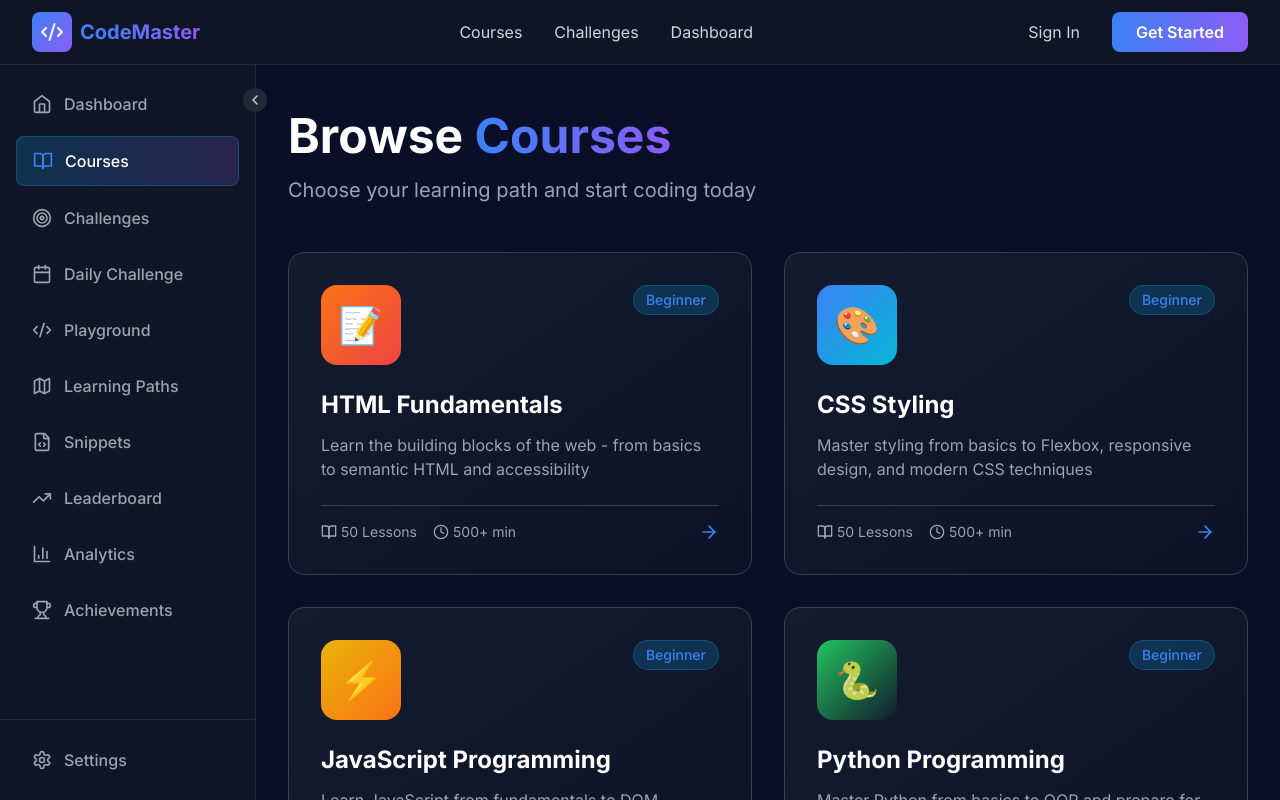
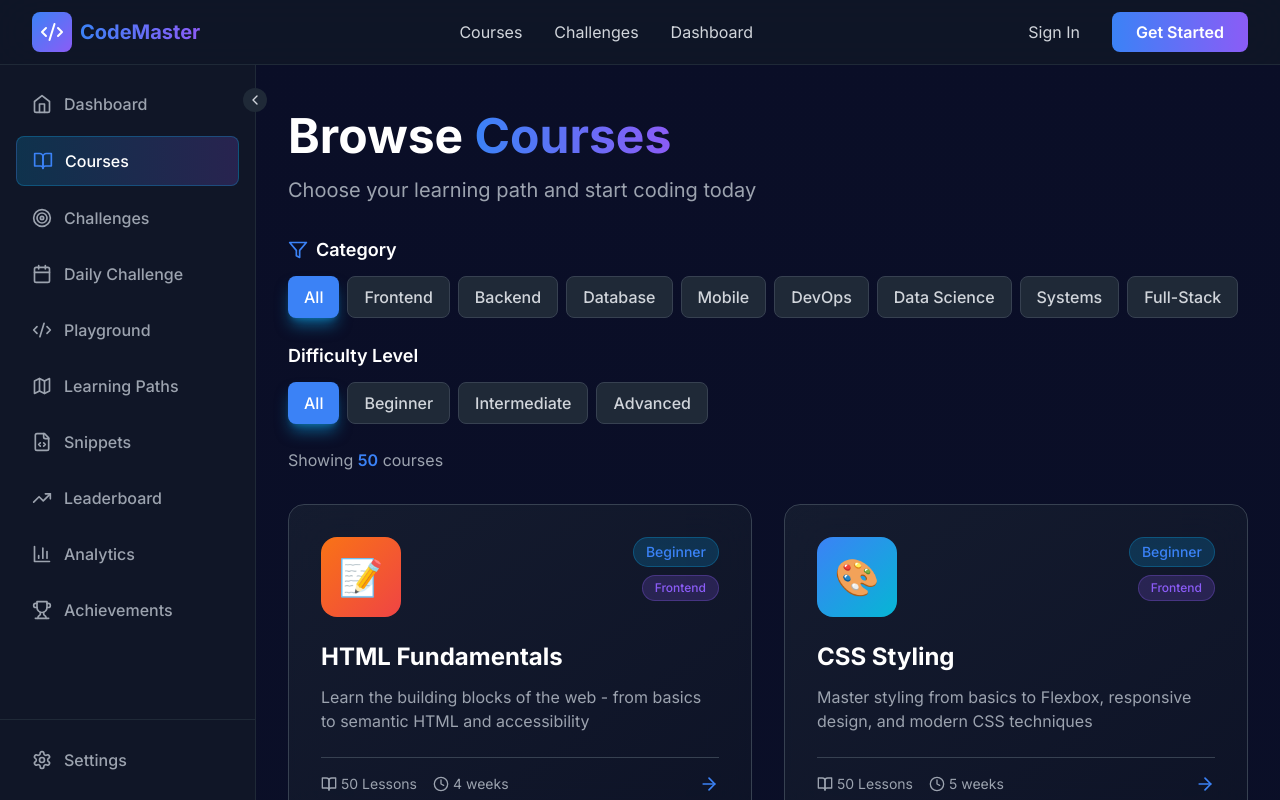
Before and after one commit to karthikeyan006867/FLAVER-TOWN-PROJECT, a Next.js app: page /courses in a window 1280 px wide. Shown: the top 800 px of the page. Built offline with nearby package versions, Linux system fonts and the light colour scheme; no server answers.

Commit message:
Add course filtering by category and difficulty level

```diff
--- a/app/courses/page.tsx
+++ b/app/courses/page.tsx
@@ -1,10 +1,25 @@
+'use client'
+
+import { useState } from 'react'
 import Link from 'next/link'
 import { courses } from '@/data/courses'
 import Navbar from '@/components/Navbar'
 import Sidebar from '@/components/Sidebar'
-import { ArrowRight, Clock, BookOpen } from 'lucide-react'
+import { ArrowRight, Clock, BookOpen, Filter } from 'lucide-react'
 
 export default function CoursesPage() {
+  const [selectedCategory, setSelectedCategory] = useState<string>('All')
+  const [selectedDifficulty, setSelectedDifficulty] = useState<string>('All')
+
+  const categories = ['All', 'Frontend', 'Backend', 'Database', 'Mobile', 'DevOps', 'Data Science', 'Systems', 'Full-Stack']
+  const difficulties = ['All', 'Beginner', 'Intermediate', 'Advanced']
+
+  const filteredCourses = courses.filter(course => {
+    const categoryMatch = selectedCategory === 'All' || course.category === selectedCategory
+    const difficultyMatch = selectedDifficulty === 'All' || course.difficulty === selectedDifficulty
+    return categoryMatch && difficultyMatch
+  })
+
   return (
     <div className="min-h-screen">
       <Navbar />
@@ -13,7 +28,7 @@ export default function CoursesPage() {
       <main className="ml-0 md:ml-64 pt-16 transition-all duration-300">
         <div className="max-w-7xl mx-auto px-4 sm:px-6 lg:px-8 py-12">
           {/* Header */}
-          <div className="mb-12">
+          <div className="mb-8">
             <h1 className="text-4xl md:text-5xl font-bold mb-4">
               Browse <span className="text-gradient">Courses</span>
             </h1>
@@ -22,9 +37,66 @@ export default function CoursesPage() {
             </p>
           </div>
 
+          {/* Filters */}
+          <div className="mb-8 space-y-6">
+            {/* Category Filter */}
+            <div>
+              <div className="flex items-center gap-2 mb-3">
+                <Filter className="h-5 w-5 text-primary-400" />
+                <h3 className="text-lg font-semibold">Category</h3>
+              </div>
+              <div className="flex flex-wrap gap-2">
+                {categories.map((category) => (
+                  <button
+                    key={category}
+                    onClick={() => setSelectedCategory(category)}
+                    className={`px-4 py-2 rounded-lg font-medium transition-all ${
+                      selectedCategory === category
+                        ? 'bg-primary-500 text-white shadow-lg shadow-primary-500/50'
+                        : 'bg-gray-800 text-gray-300 hover:bg-gray-700 border border-gray-700'
+                    }`}
+                  >
+                    {category}
+                  </button>
+                ))}
+              </div>
+            </div>
+
+            {/* Difficulty Filter */}
+            <div>
+              <h3 className="text-lg font-semibold mb-3">Difficulty Level</h3>
+              <div className="flex flex-wrap gap-2">
+                {difficulties.map((difficulty) => (
+                  <button
+                    key={difficulty}
+                    onClick={() => setSelectedDifficulty(difficulty)}
+                    className={`px-4 py-2 rounded-lg font-medium transition-all ${
+                      selectedDifficulty === difficulty
+                        ? difficulty === 'Beginner'
+                          ? 'bg-green-500 text-white shadow-lg shadow-green-500/50'
+                          : difficulty === 'Intermediate'
+                          ? 'bg-yellow-500 text-white shadow-lg shadow-yellow-500/50'
+                          : difficulty === 'Advanced'
+                          ? 'bg-red-500 text-white shadow-lg shadow-red-500/50'
+                          : 'bg-primary-500 text-white shadow-lg shadow-primary-500/50'
+                        : 'bg-gray-800 text-gray-300 hover:bg-gray-700 border border-gray-700'
+                    }`}
+                  >
+                    {difficulty}
+                  </button>
+                ))}
+              </div>
+            </div>
+
+            {/* Results Count */}
+            <div className="text-gray-400">
+              Showing <span className="text-primary-400 font-semibold">{filteredCourses.length}</span> course{filteredCourses.length !== 1 ? 's' : ''}
+            </div>
+          </div>
+
           {/* Courses Grid */}
           <div className="grid md:grid-cols-2 gap-8">
-            {courses.map((course) => (
+            {filteredCourses.map((course) => (
               <Link
                 key={course.id}
                 href={`/courses/${course.id}`}
@@ -34,9 +106,14 @@ export default function CoursesPage() {
                   <div className={`w-20 h-20 rounded-2xl bg-gradient-to-br ${course.color} flex items-center justify-center text-4xl group-hover:scale-110 transition-transform`}>
                     {course.icon}
                   </div>
-                  <span className="px-3 py-1 bg-primary-500/20 text-primary-400 rounded-full text-sm font-medium border border-primary-500/30">
-                    {course.difficulty}
-                  </span>
+                  <div className="flex flex-col gap-2 items-end">
+                    <span className="px-3 py-1 bg-primary-500/20 text-primary-400 rounded-full text-sm font-medium border border-primary-500/30">
+                      {course.difficulty}
+                    </span>
+                    <span className="px-3 py-1 bg-accent-500/20 text-accent-400 rounded-full text-xs font-medium border border-accent-500/30">
+                      {course.category}
+                    </span>
+                  </div>
                 </div>
 
                 <h2 className="text-2xl font-bold mb-3">{course.title}</h2>
@@ -50,7 +127,7 @@ export default function CoursesPage() {
                     </div>
                     <div className="flex items-center space-x-1">
                       <Clock className="h-4 w-4" />
-                      <span>{course.lessons.length * 10}+ min</span>
+                      <span>{course.duration}</span>
                     </div>
                   </div>
                   <ArrowRight className="h-5 w-5 text-primary-400 group-hover:translate-x-2 transition-transform" />
@@ -59,13 +136,21 @@ export default function CoursesPage() {
             ))}
           </div>
 
-          {/* Coming Soon */}
-          <div className="mt-12 card-gradient p-8 rounded-2xl border border-gray-700 text-center">
-            <h3 className="text-2xl font-bold mb-2">More Courses Coming Soon!</h3>
-            <p className="text-gray-400">
-              React, Node.js, TypeScript, and more advanced courses are on the way.
-            </p>
-          </div>
+          {/* No Results */}
+          {filteredCourses.length === 0 && (
+            <div className="text-center py-12">
+              <p className="text-xl text-gray-400 mb-4">No courses found with the selected filters</p>
+              <button
+                onClick={() => {
+                  setSelectedCategory('All')
+                  setSelectedDifficulty('All')
+                }}
+                className="px-6 py-3 bg-primary-500 text-white rounded-lg hover:bg-primary-600 transition-colors"
+              >
+                Clear Filters
+              </button>
+            </div>
+          )}
         </div>
       </main>
     </div>
--- a/data/courses.ts
+++ b/data/courses.ts
@@ -79,6 +79,7 @@ export interface Course {
   icon: string
   color: string
   difficulty: 'Beginner' | 'Intermediate' | 'Advanced'
+  category: 'Frontend' | 'Backend' | 'Database' | 'Mobile' | 'DevOps' | 'Data Science' | 'Systems' | 'Full-Stack'
   duration: string
   lessons: Lesson[]
 }
@@ -91,6 +92,7 @@ export const courses: Course[] = [
     icon: '📝',
     color: 'from-orange-500 to-red-500',
     difficulty: 'Beginner',
+    category: 'Frontend',
     duration: '4 weeks',
     lessons: htmlLessons
   },
@@ -101,6 +103,7 @@ export const courses: Course[] = [
     icon: '🎨',
     color: 'from-blue-500 to-cyan-500',
     difficulty: 'Beginner',
+    category: 'Frontend',
     duration: '5 weeks',
     lessons: cssLessons
   },
@@ -111,6 +114,7 @@ export const courses: Course[] = [
     icon: '⚡',
     color: 'from-yellow-500 to-orange-500',
     difficulty: 'Beginner',
+    category: 'Frontend',
     duration: '8 weeks',
     lessons: jsLessons
   },
@@ -121,6 +125,7 @@ export const courses: Course[] = [
     icon: '🐍',
     color: 'from-green-500 to-teal-500',
     difficulty: 'Beginner',
+    category: 'Backend',
     duration: '10 weeks',
     lessons: pythonLessons
   },
@@ -131,6 +136,7 @@ export const courses: Course[] = [
     icon: '📘',
     color: 'from-blue-600 to-indigo-600',
     difficulty: 'Intermediate',
+    category: 'Frontend',
     duration: '6 weeks',
     lessons: typescriptLessons
   },
@@ -141,6 +147,7 @@ export const courses: Course[] = [
     icon: '⚛️',
     color: 'from-cyan-500 to-blue-500',
     difficulty: 'Intermediate',
+    category: 'Frontend',
     duration: '8 weeks',
     lessons: reactLessons
   },
@@ -151,6 +158,7 @@ export const courses: Course[] = [
     icon: '🟢',
     color: 'from-green-600 to-emerald-600',
     difficulty: 'Intermediate',
+    category: 'Backend',
     duration: '10 weeks',
     lessons: nodejsLessons
   },
@@ -161,6 +169,7 @@ export const courses: Course[] = [
     icon: '💎',
     color: 'from-red-600 to-pink-600',
     difficulty: 'Intermediate',
+    category: 'Backend',
     duration: '8 weeks',
     lessons: rubyLessons
   },
@@ -171,6 +180,7 @@ export const courses: Course[] = [
     icon: '🐘',
     color: 'from-indigo-600 to-purple-600',
     difficulty: 'Intermediate',
+    category: 'Backend',
     duration: '8 weeks',
     lessons: phpLessons
   },
@@ -181,6 +191,7 @@ export const courses: Course[] = [
     icon: '☕',
     color: 'from-orange-600 to-red-700',
     difficulty: 'Intermediate',
+    category: 'Backend',
     duration: '12 weeks',
     lessons: javaLessons
   },
@@ -191,6 +202,7 @@ export const courses: Course[] = [
     icon: '🎯',
     color: 'from-purple-600 to-violet-600',
     difficulty: 'Intermediate',
+    category: 'Backend',
     duration: '12 weeks',
     lessons: csharpLessons
   },
@@ -201,6 +213,7 @@ export const courses: Course[] = [
     icon: '🐹',
     color: 'from-sky-500 to-blue-600',
     difficulty: 'Advanced',
+    category: 'Backend',
     duration: '10 weeks',
     lessons: goLessons
   },
@@ -211,6 +224,7 @@ export const courses: Course[] = [
     icon: '🦀',
     color: 'from-amber-600 to-orange-700',
     difficulty: 'Advanced',
+    category: 'Backend',
     duration: '14 weeks',
     lessons: rustLessons
   },
@@ -221,6 +235,7 @@ export const courses: Course[] = [
     icon: '🍎',
     color: 'from-orange-500 to-red-600',
     difficulty: 'Advanced',
+    category: 'Mobile',
     duration: '12 weeks',
     lessons: swiftLessons
   },
@@ -231,6 +246,7 @@ export const courses: Course[] = [
     icon: '🚀',
     color: 'from-purple-500 to-pink-500',
     difficulty: 'Intermediate',
+    category: 'Full-Stack',
     duration: '6 weeks',
     lessons: integrationProjects
   },
@@ -241,6 +257,7 @@ export const courses: Course[] = [
     icon: '🎨',
     color: 'from-purple-500 to-pink-600',
     difficulty: 'Intermediate',
+    category: 'Mobile',
     duration: '8 weeks',
     lessons: kotlinLessons
   },
@@ -251,6 +268,7 @@ export const courses: Course[] = [
     icon: '🔴',
     color: 'from-red-600 to-orange-600',
     difficulty: 'Advanced',
+    category: 'Systems',
     duration: '10 weeks',
     lessons: scalaLessons
   },
@@ -261,6 +279,7 @@ export const courses: Course[] = [
     icon: '🎯',
     color: 'from-blue-500 to-cyan-500',
     difficulty: 'Intermediate',
+    category: 'Mobile',
     duration: '9 weeks',
     lessons: dartLessons
   },
@@ -271,6 +290,7 @@ export const courses: Course[] = [
     icon: '📊',
     color: 'from-blue-700 to-indigo-600',
     difficulty: 'Intermediate',
+    category: 'Data Science',
     duration: '8 weeks',
     lessons: rLessons
   },
@@ -281,6 +301,7 @@ export const courses: Course[] = [
     icon: '🗄️',
     color: 'from-gray-600 to-slate-700',
     difficulty: 'Beginner',
+    category: 'Database',
     duration: '6 weeks',
     lessons: sqlLessons
   },
@@ -291,6 +312,7 @@ export const courses: Course[] = [
     icon: '💻',
     color: 'from-green-700 to-emerald-800',
     difficulty: 'Intermediate',
+    category: 'DevOps',
     duration: '5 weeks',
     lessons: bashLessons
   },
@@ -301,6 +323,7 @@ export const courses: Course[] = [
     icon: '💧',
     color: 'from-purple-600 to-violet-700',
     difficulty: 'Advanced',
+    category: 'Systems',
     duration: '10 weeks',
     lessons: elixirLessons
   },
@@ -311,6 +334,7 @@ export const courses: Course[] = [
     icon: '🔷',
     color: 'from-purple-700 to-pink-700',
     difficulty: 'Advanced',
+    category: 'Systems',
     duration: '12 weeks',
     lessons: haskellLessons
   },
@@ -321,6 +345,7 @@ export const courses: Course[] = [
     icon: '🌙',
     color: 'from-blue-600 to-indigo-700',
     difficulty: 'Beginner',
+    category: 'Systems',
     duration: '4 weeks',
     lessons: luaLessons
   },
@@ -331,6 +356,7 @@ export const courses: Course[] = [
     icon: '🐪',
     color: 'from-blue-800 to-purple-800',
     difficulty: 'Intermediate',
+    category: 'Systems',
     duration: '6 weeks',
     lessons: perlLessons
   },
@@ -341,6 +367,7 @@ export const courses: Course[] = [
     icon: '🔬',
     color: 'from-purple-600 to-red-600',
     difficulty: 'Intermediate',
+    category: 'Data Science',
     duration: '8 weeks',
     lessons: juliaLessons
   },
@@ -351,6 +378,7 @@ export const courses: Course[] = [
     icon: '⚡',
     color: 'from-blue-700 to-cyan-700',
     difficulty: 'Intermediate',
+    category: 'DevOps',
     duration: '6 weeks',
     lessons: powershellLessons
   },
@@ -361,6 +389,7 @@ export const courses: Course[] = [
     icon: '🎸',
     color: 'from-teal-600 to-green-700',
     difficulty: 'Intermediate',
+    category: 'Systems',
     duration: '6 weeks',
     lessons: groovyLessons
   },
@@ -371,6 +400,7 @@ export const courses: Course[] = [
     icon: '⚙️',
     color: 'from-green-600 to-blue-700',
     difficulty: 'Advanced',
+    category: 'Systems',
     duration: '10 weeks',
     lessons: clojureLessons
   },
@@ -381,6 +411,7 @@ export const courses: Course[] = [
     icon: '📡',
     color: 'from-red-700 to-pink-700',
     difficulty: 'Advanced',
+    category: 'Systems',
     duration: '12 weeks',
     lessons: erlangLessons
   },
@@ -391,6 +422,7 @@ export const courses: Course[] = [
     icon: '🔷',
     color: 'from-blue-600 to-purple-700',
     difficulty: 'Intermediate',
+    category: 'Systems',
     duration: '8 weeks',
     lessons: fsharpLessons
   },
@@ -401,6 +433,7 @@ export const courses: Course[] = [
     icon: '🐫',
     color: 'from-orange-600 to-red-700',
     difficulty: 'Advanced',
+    category: 'Systems',
     duration: '10 weeks',
     lessons: ocamlLessons
   },
@@ -411,6 +444,7 @@ export const courses: Course[] = [
     icon: '📐',
     color: 'from-orange-500 to-yellow-600',
     difficulty: 'Intermediate',
+    category: 'Data Science',
     duration: '8 weeks',
     lessons: matlabLessons
   },
@@ -421,6 +455,7 @@ export const courses: Course[] = [
     icon: '🍏',
     color: 'from-gray-600 to-blue-700',
     difficulty: 'Intermediate',
+    category: 'Mobile',
     duration: '8 weeks',
     lessons: objectivecLessons
   },
@@ -431,6 +466,7 @@ export const courses: Course[] = [
     icon: '💎',
     color: 'from-cyan-500 to-blue-600',
     difficulty: 'Intermediate',
+    category: 'Systems',
     duration: '7 weeks',
     lessons: crystalLessons
   },
@@ -441,6 +477,7 @@ export const courses: Course[] = [
     icon: '🟢',
     color: 'from-green-500 to-teal-500',
     difficulty: 'Intermediate',
+    category: 'Frontend',
     duration: '7 weeks',
     lessons: vueLessons
   },
@@ -451,6 +488,7 @@ export const courses: Course[] = [
     icon: '🅰️',
     color: 'from-red-600 to-pink-600',
     difficulty: 'Advanced',
+    category: 'Frontend',
     duration: '10 weeks',
     lessons: angularLessons
   },
@@ -461,6 +499,7 @@ export const courses: Course[] = [
     icon: '🎸',
     color: 'from-green-700 to-emerald-700',
     difficulty: 'Intermediate',
+    category: 'Backend',
     duration: '9 weeks',
     lessons: djangoLessons
   },
@@ -471,6 +510,7 @@ export const courses: Course[] = [
     icon: '🧪',
     color: 'from-gray-600 to-slate-600',
     difficulty: 'Intermediate',
+    category: 'Backend',
     duration: '6 weeks',
     lessons: flaskLessons
   },
@@ -481,6 +521,7 @@ export const courses: Course[] = [
     icon: '🍃',
     color: 'from-green-600 to-lime-600',
     difficulty: 'Intermediate',
+    category: 'Database',
     duration: '6 weeks',
     lessons: mongodbLessons
   },
@@ -491,6 +532,7 @@ export const courses: Course[] = [
     icon: '🐘',
     color: 'from-blue-700 to-indigo-700',
     difficulty: 'Advanced',
+    category: 'Database',
     duration: '8 weeks',
     lessons: postgresqlLessons
   },
@@ -501,6 +543,7 @@ export const courses: Course[] = [
     icon: '🐳',
     color: 'from-blue-500 to-cyan-600',
     difficulty: 'Intermediate',
+    category: 'DevOps',
     duration: '6 weeks',
     lessons: dockerLessons
   },
@@ -511,6 +554,7 @@ export const courses: Course[] = [
     icon: '☸️',
     color: 'from-blue-600 to-purple-600',
     difficulty: 'Advanced',
+    category: 'DevOps',
     duration: '10 weeks',
     lessons: kubernetesLessons
   },
@@ -521,6 +565,7 @@ export const courses: Course[] = [
     icon: '📦',
     color: 'from-orange-600 to-red-600',
     difficulty: 'Beginner',
+    category: 'DevOps',
     duration: '4 weeks',
     lessons: gitLessons
   },
@@ -531,6 +576,7 @@ export const courses: Course[] = [
     icon: '🔷',
     color: 'from-pink-600 to-purple-600',
     difficulty: 'Intermediate',
+    category: 'Full-Stack',
     duration: '6 weeks',
     lessons: graphqlLessons
   },
@@ -541,6 +587,7 @@ export const courses: Course[] = [
     icon: '▲',
     color: 'from-gray-800 to-black',
     difficulty: 'Advanced',
+    category: 'Full-Stack',
     duration: '8 weeks',
     lessons: nextjsLessons
   },
@@ -551,6 +598,7 @@ export const courses: Course[] = [
     icon: '🎨',
     color: 'from-cyan-500 to-blue-500',
     difficulty: 'Beginner',
+    category: 'Frontend',
     duration: '3 weeks',
     lessons: tailwindLessons
   },
@@ -561,6 +609,7 @@ export const courses: Course[] = [
     icon: '☁️',
     color: 'from-orange-500 to-yellow-500',
     difficulty: 'Advanced',
+    category: 'DevOps',
     duration: '12 weeks',
     lessons: awsLessons
   },
@@ -571,6 +620,7 @@ export const courses: Course[] = [
     icon: '🤖',
     color: 'from-purple-600 to-pink-600',
     difficulty: 'Advanced',
+    category: 'Data Science',
     duration: '14 weeks',
     lessons: mlLessons
   },
@@ -581,6 +631,7 @@ export const courses: Course[] = [
     icon: '🔒',
     color: 'from-red-700 to-orange-700',
     difficulty: 'Intermediate',
+    category: 'Full-Stack',
     duration: '8 weeks',
     lessons: cybersecurityLessons
   }
```
Also changed, not shown: scripts/add-categories.js (added, +89 -0 lines).
